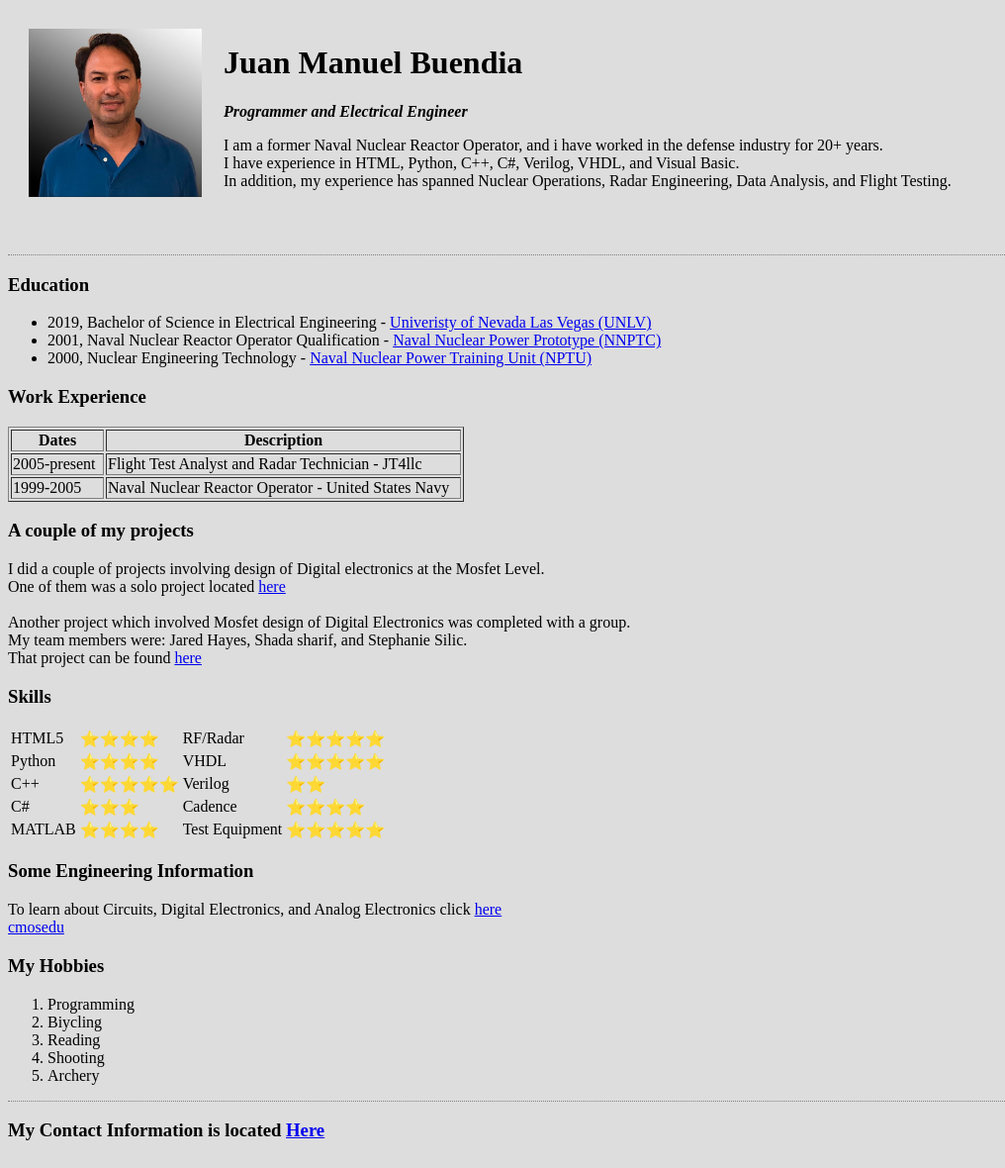
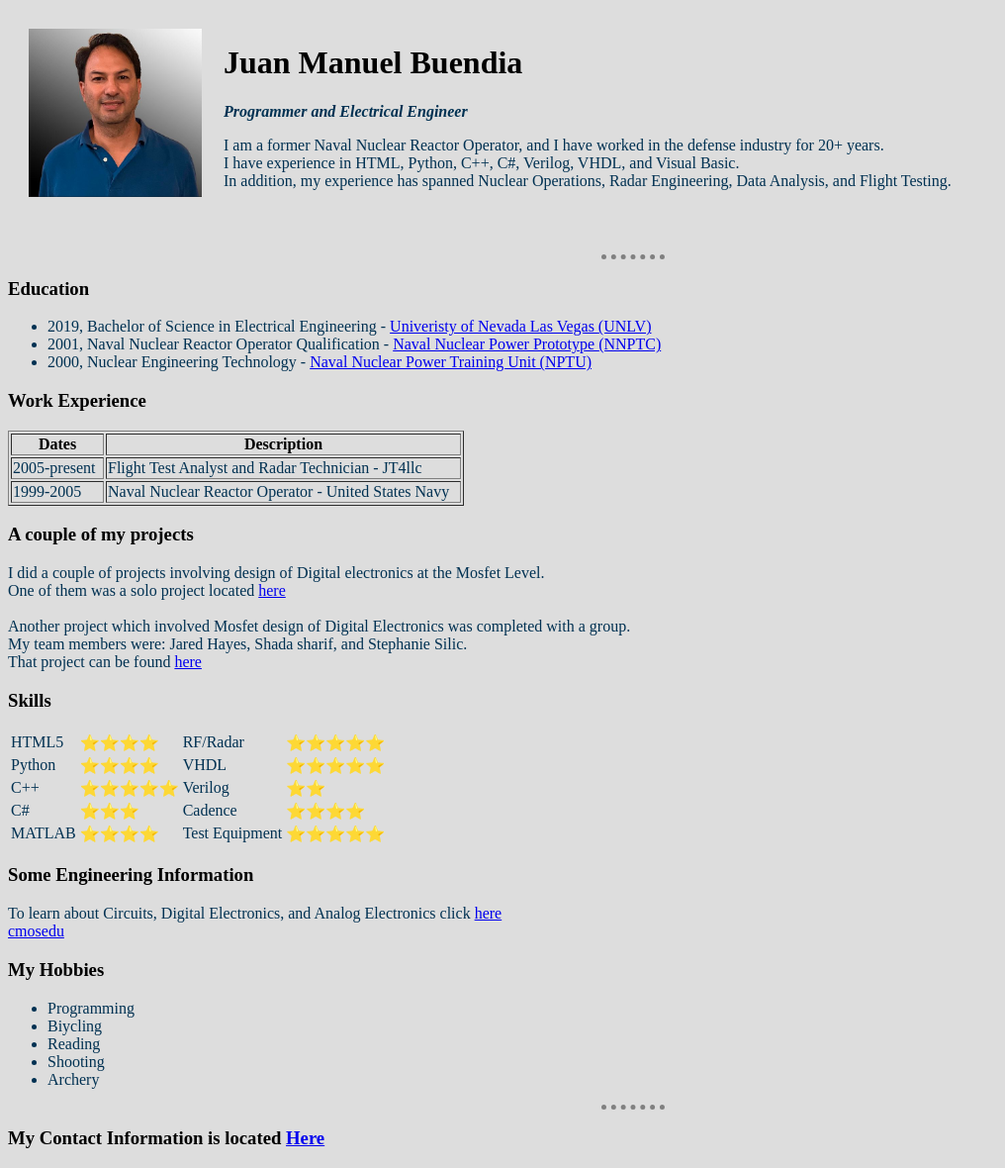
Before and after one commit to jmbuendia95/cv, a plain HTML site: page index.html in a window 1280 px wide. Shown: the part 5-1185 px from the top of the page at 99% size, without its empty margins (0-1016 px from the left). Drawn offline with Linux system fonts and the light colour scheme.

Commit message:
Add files via upload

```diff
--- /dev/null
+++ b/css/styles.css
@@ -0,0 +1,14 @@
+body {
+  background-color: #dddddd;
+}
+h1 {color: black;}
+th{color: black;}
+p {color: #003152;}
+ul {color: #003152;}
+hr {
+  border-color: gray;
+  border-style: none;
+  border-top-style: dotted;
+  border-width: 5px;
+  width: 5%;
+}
--- a/index.html
+++ b/index.html
@@ -17,17 +17,11 @@
     <!--this should also use emojis-->
     <!--this should encode unicode correclty-->
     <title>Juan's Personal Site</title>
+    <link rel="stylesheet" href="css/styles.css">
     <style>
-    body {background-color: #dddddd;}
-    hr {
-    border-color: gray;
-    border-style: none;
-    border-top-style: dotted;
-    border-width:10px
-    width: 30%
+    td {color: #003152;}
     </style>
-
-    </head>
+  </head>
 
   <body>
     <table cellspacing="20">
@@ -41,12 +35,12 @@
         </td>
         <td>
           <h1>Juan Manuel Buendia</h1>
-          <p><em><strong>Programmer and Electrical Engineer</strong></em></p>
+          <p color="black"><em><strong>Programmer and Electrical Engineer</strong></em></p>
           <!-- to use italics you can use the i or em, i means italics and em means emphasis. Emphasis gives more emphasis -->
           <!-- To bolden the test you can use the b tag for bold or the strong tag. Strong is suggested to be better because it gives more importance -->
           <p>
             <!-- This is the paragraph element. It is used to identify blocks of paragraph text -->
-            I am a former Naval Nuclear Reactor Operator, and i have worked in the defense industry for 20+ years.
+            I am a former Naval Nuclear Reactor Operator, and I have worked in the defense industry for 20+ years.
             <br />
             I have experience in HTML, Python, C++, C#, Verilog, VHDL, and Visual Basic.
             <br />
@@ -191,7 +185,7 @@
       <a href="http://cmosedu.com/" target="_blank">cmosedu</a>
     </p>
     <h3>My Hobbies</h3>
-    <ol>
+    <ul>
       <!--This means it is an orderd list tag. The list will be numbered-->
       <li>
         Programming
@@ -208,7 +202,7 @@
       <li>
         Archery
       </li>
-    </ol>
+    </ul>
     <hr />
     <h3>My Contact Information is located <a href="my contact details.html" target="_blank">Here</a></a></h3>
 
```
Also changed, not shown: my contact details.html (+11 -15 lines).
